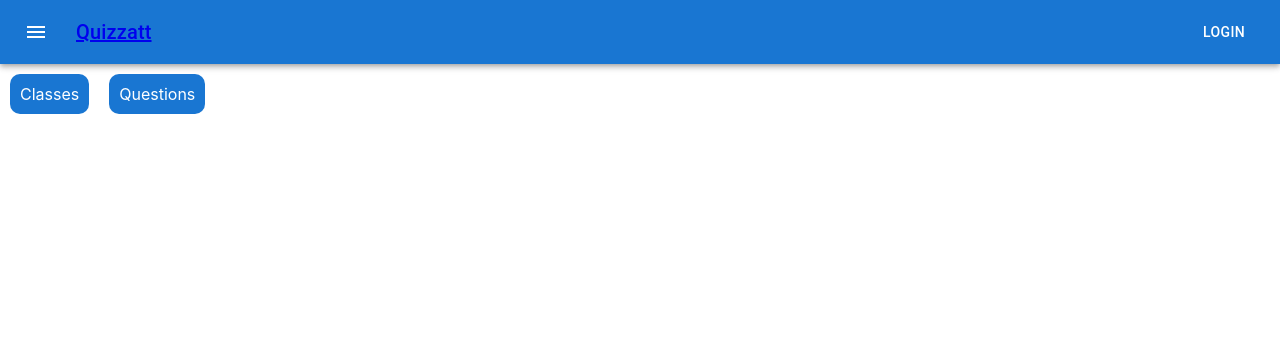
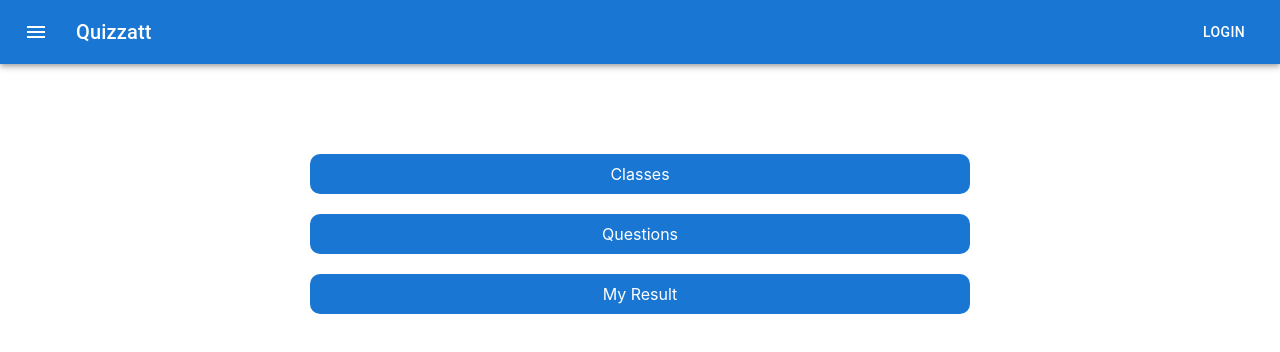
Before and after one commit to minhhuy11022000/Thesis---client, a React (Create React App) app: page / in a window 1280 px wide. Shown: the top 352 px of the page. Built offline with nearby package versions, Linux system fonts and the light colour scheme.

Commit message:
Add style in NavBar and Mainpage

```diff
--- a/src/components/Mainpage/MainPage.scss
+++ b/src/components/Mainpage/MainPage.scss
@@ -1,7 +1,13 @@
 .mainpage__container {
     width: fit-content;
+    margin: auto;
+    display: flex;
+    flex-direction: column;
+    margin-top: 5rem;
 
     .link__child{
+        width: 40rem;
+        text-align: center;
         display: inline-block;
         border-radius: 10px;
         margin: 10px;
@@ -10,4 +16,8 @@
         color: white;
         background-color: #1976d2;
     }
+
+    .link__child:hover {
+        background-color: #358fe8;
+    }
 }
--- a/src/components/Mainpage/Mainpage.jsx
+++ b/src/components/Mainpage/Mainpage.jsx
@@ -6,6 +6,7 @@ const MainPage = () => {
         <div className="mainpage__container">
             <Link to="/classes" className="link__child">Classes</Link>
             <Link to="/questions" className="link__child">Questions</Link>
+            <Link to="/result" className="link__child" >My Result</Link>
         </div>
     );
 }
--- a/src/components/NavBar/NavBar.jsx
+++ b/src/components/NavBar/NavBar.jsx
@@ -7,6 +7,7 @@ import Typography from '@mui/material/Typography';
 import Button from '@mui/material/Button';
 import IconButton from '@mui/material/IconButton';
 import MenuIcon from '@mui/icons-material/Menu';
+import './NavBar.scss';
 
 export default function NavBar() {
     return (
@@ -23,7 +24,7 @@ export default function NavBar() {
                         <MenuIcon />
                     </IconButton>
                     <Typography variant="h6" component="div" sx={{ flexGrow: 1 }}>
-                        <Link to="/">
+                        <Link className='link__element' to="/">
                             Quizzatt
                         </Link>
                     </Typography>
--- /dev/null
+++ b/src/components/NavBar/NavBar.scss
@@ -0,0 +1,4 @@
+.link__element {
+    text-decoration: none;
+    color: white;
+}
```
